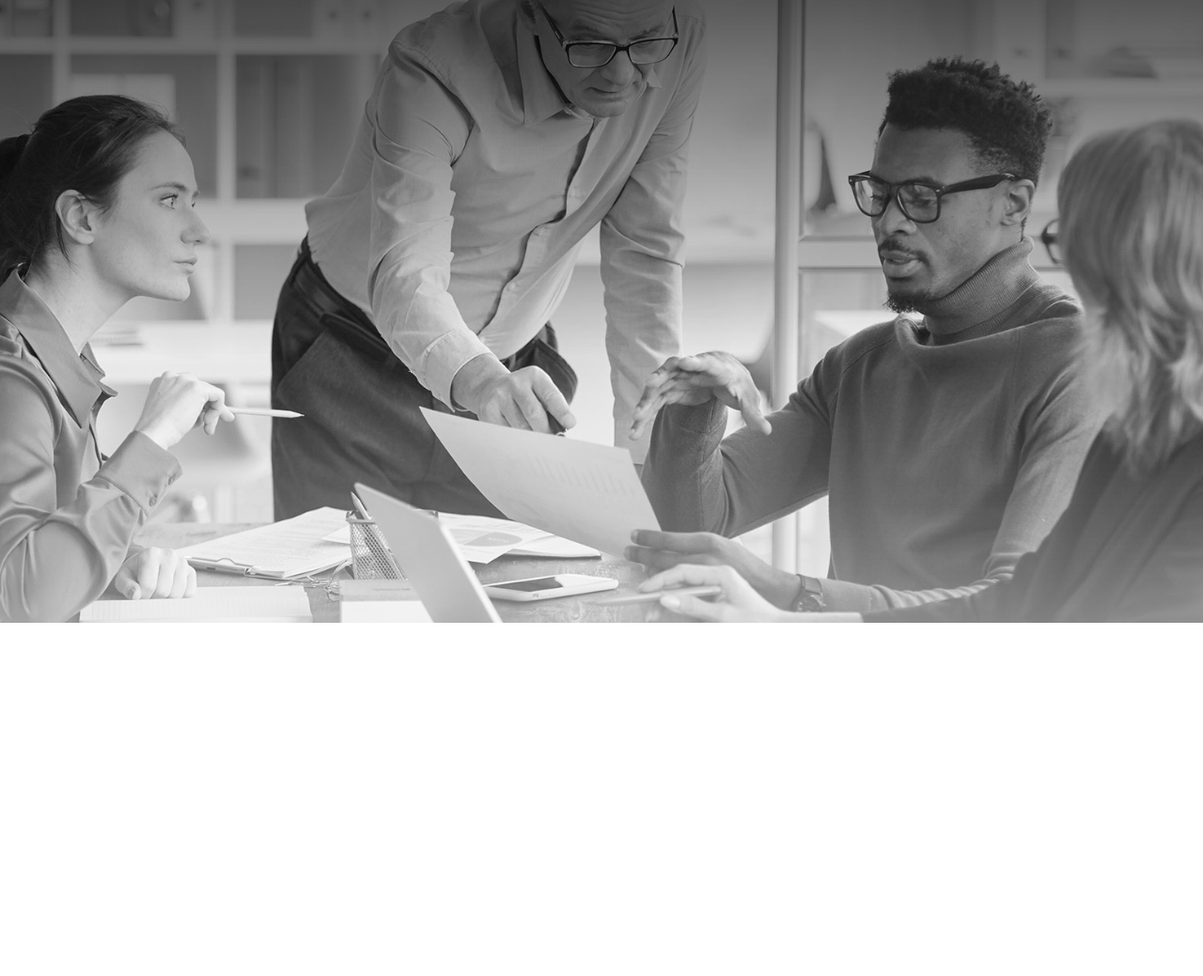
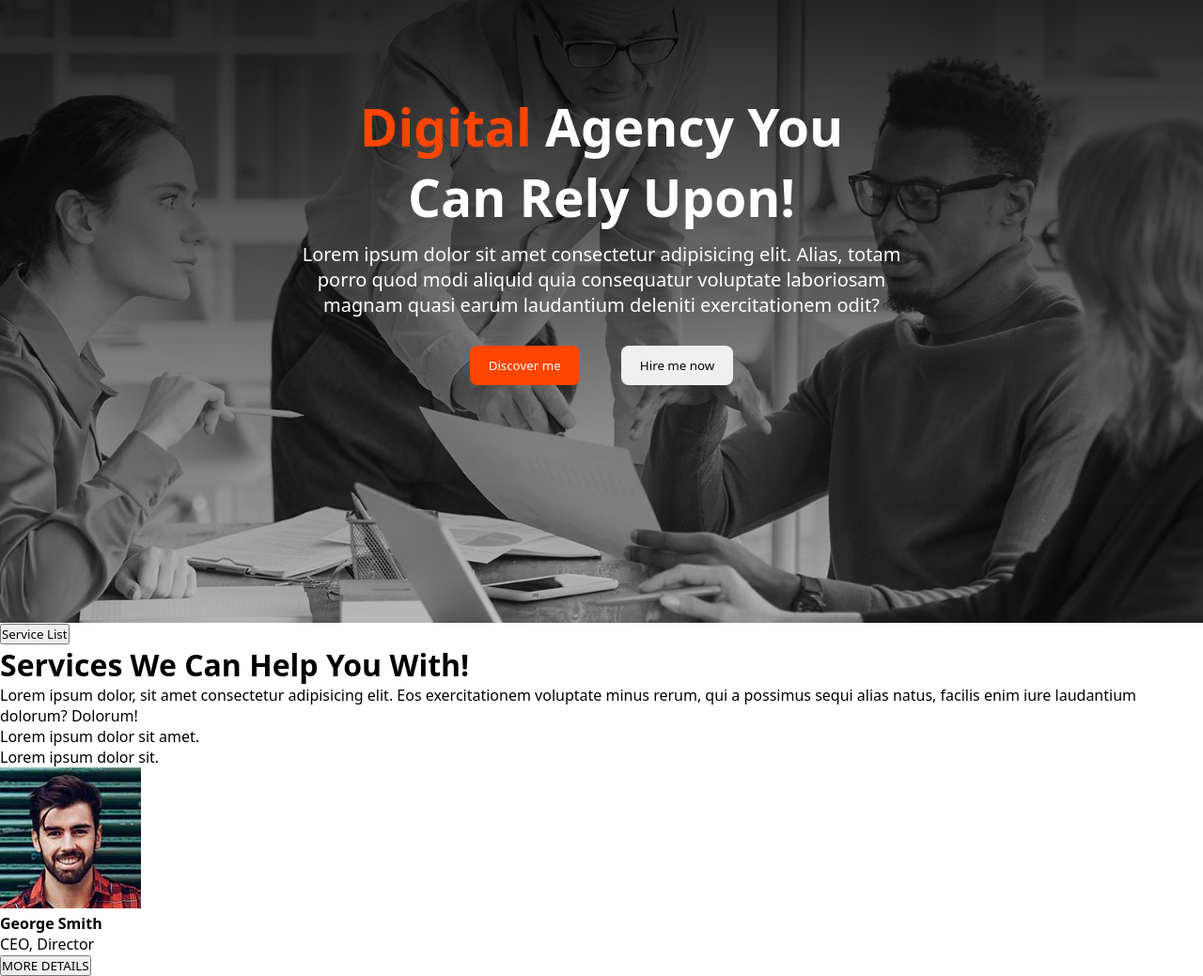
Before and after one commit to pktatari/digital-agency-practice, a plain HTML site: page index.html in a window 1280 px wide. Shown: the part 207-1246 px from the top of the page at 94% size. Before the commit the page ends 870 px from the top, so only its background shows below. Drawn offline with Linux system fonts and the light colour scheme.

Commit message:
added banner

```diff
--- a/index.html
+++ b/index.html
@@ -23,19 +23,44 @@
                 </ul>
             </div>
         </nav>
-        <div class="banner">
-            <h1>Digital Agency You Can Rely Upon!</h1>
-            <p>
-                Lorem ipsum dolor sit amet consectetur adipisicing elit. Alias, totam porro quod modi aliquid quia
-                consequatur voluptate laboriosam magnam quasi earum laudantium deleniti exercitationem odit?
+        <div class="banner-container">
+            <div class="banner-info">
+                <h1 class="title"><span class="primary">Digital</span> Agency You <br>Can Rely Upon!</h1>
+                <p class="description">
+                    Lorem ipsum dolor sit amet consectetur adipisicing elit. Alias, totam porro quod modi aliquid quia
+                    consequatur voluptate laboriosam magnam quasi earum laudantium deleniti exercitationem odit?
 
-            </p>
-            <button>Discover me</button>
-            <button>Hire me now</button>
+                </p>
+                <button class="btn bg-pri">Discover me</button>
+                <button class="btn ">Hire me now</button>
+            </div>
         </div>
     </header>
     <main>
+        <div class="service-cont">
+            <div class="left">
+                <button class="btn2">Service List</button>
+                <h1>Services We Can Help You With!</h1>
+                <p>Lorem ipsum dolor, sit amet consectetur adipisicing elit. Eos exercitationem voluptate minus rerum,
+                    qui a possimus sequi alias natus, facilis enim iure laudantium dolorum? Dolorum!
+                </p>
+                <ol>
+                    <li>Lorem ipsum dolor sit amet.</li>
+                    <li>Lorem ipsum dolor sit.</li>
+                </ol>
+                <div class="pic-n-btn">
+                    <div class="pic-det">
+                        <img class="author" src="asset/image/author.jpg" alt="author">
+                        <h4>George Smith</h4>
+                        <p>CEO, Director</p>
+                    </div>
+                </div>
+                <button class="btn2">MORE DETAILS</button>
+            </div>
+            <div class="right">
 
+            </div>
+        </div>
     </main>
     <footer>
 
--- a/style.css
+++ b/style.css
@@ -4,10 +4,23 @@
   font-family: system-ui, -apple-system, BlinkMacSystemFont, "Segoe UI", Roboto,
     Oxygen, Ubuntu, Cantarell, "Open Sans", "Helvetica Neue", sans-serif;
 }
+.primary {
+  color: orangered;
+}
+.title {
+  font-size: 55px;
+  font-weight: bold;
+}
+.description {
+  padding: 10px;
+  width: 50%;
+  margin: auto;
+  font-size: 20px;
+}
 
 nav {
   display: flex;
-  background-color: maroon;
+  background-color: rgb(33, 33, 33);
   align-items: center;
   justify-content: space-around;
   padding: 10px;
@@ -19,13 +32,33 @@ nav {
   list-style: none;
   font-style: italic;
 }
-.banner {
+.banner-info {
+  /* display: flex; */
+  /* width: 1600px; */
+  /* border: 1px solid blue; */
+}
+.banner-container {
   height: 100vh;
-  width: 100%;
   background-image: url("asset/image/background.jpg"),
-    linear-gradient(rgba(0, 0, 0, 0.884), rgba(255, 255, 255, 0.484));
+    linear-gradient(rgba(0, 0, 0, 0.99), rgba(0, 0, 0, 0.2));
   background-blend-mode: overlay;
   background-position: center;
   background-repeat: no-repeat;
   background-size: cover;
+  text-align: center;
+  display: flex;
+  align-items: center;
+  justify-content: center;
+  color: white;
+  width: 100%;
 }
+.btn {
+  padding: 12px 20px;
+  border: none;
+  margin: 20px;
+  border-radius: 8px;
+}
+.bg-pri {
+  background-color: orangered;
+  color: white;
+}
```
